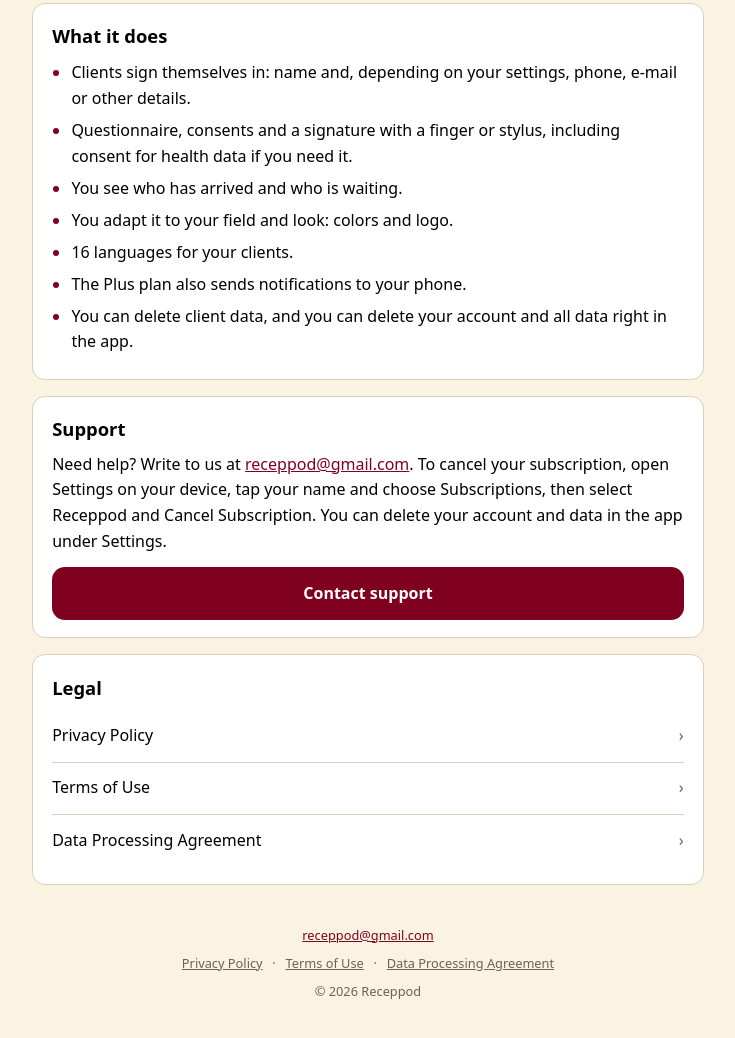
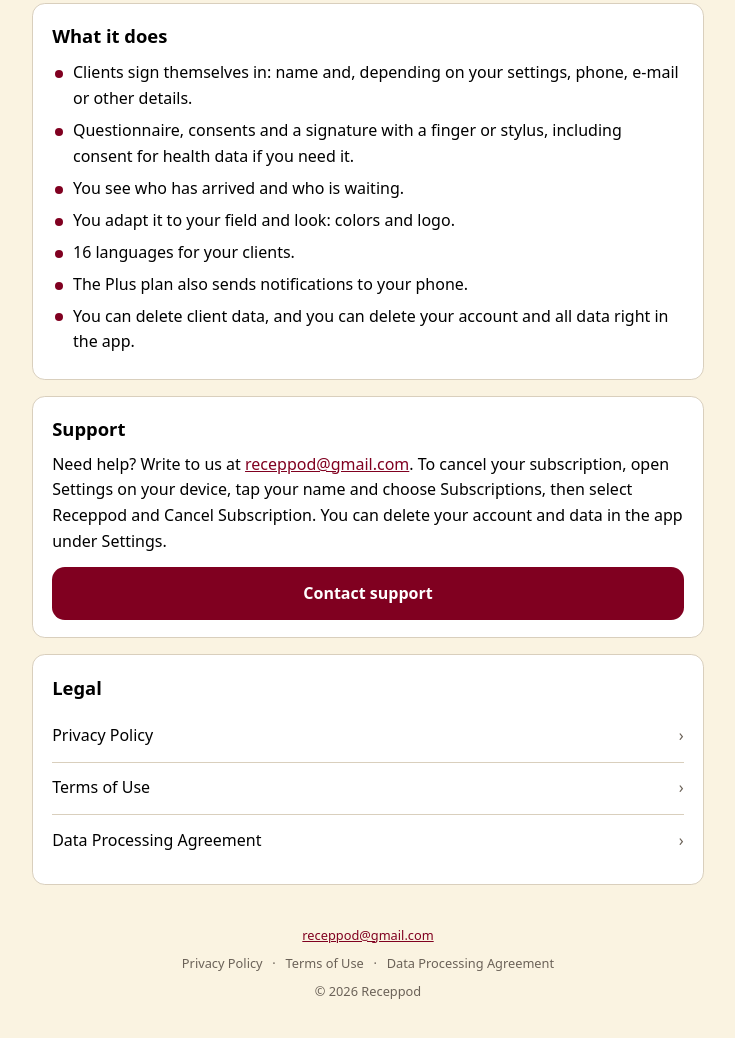
Before and after one commit to Get-receppod/get-receppod.github.io, a plain HTML site: page index.html in a window 1280 px wide. Shown: the part 806-1844 px from the top of the page, without its empty margins (272-1007 px from the left). Drawn offline with Linux system fonts and the light colour scheme.

Commit message:
Add files via upload

```diff
--- a/index.html
+++ b/index.html
@@ -29,11 +29,12 @@ a{color:var(--lk)}
 .doc .it{display:flex;gap:.8rem}.doc .it b{font-weight:600;color:var(--mu);min-width:2.4rem}
 .prov{font-size:.92rem}
 footer{text-align:center;color:var(--mu);font-size:.8rem;margin-top:2.5rem}
-footer a{color:var(--mu);margin:0 .4rem}footer a[href^=mailto]{color:var(--lk)}
+footer a{color:var(--mu);margin:0 .4rem}
+footer a[href$=".html"]{text-decoration:none}footer a[href^=mailto]{color:var(--lk)}
 .btn{color:var(--bt)!important}
 body [lang]{display:none}html[data-l=cs] body [lang=cs],html[data-l=en] body [lang=en]{display:block}
 html[data-l=cs] body span[lang=cs],html[data-l=en] body span[lang=en]{display:inline}
-ul.pts{margin:.6rem 0 0;padding-left:1.2rem}ul.pts li{margin:.4rem 0}ul.pts li::marker{color:var(--ac)}
+ul.pts{margin:.6rem 0 0;padding:0;list-style:none}ul.pts li{margin:.4rem 0;padding-left:1.3rem;position:relative}ul.pts li::before{content:"";position:absolute;left:.15rem;top:.62em;width:.5rem;height:.5rem;border-radius:50%;background:var(--ac)}
 </style></head><body><div class="w"><header><a class="b" href="index.html"><img src="logo.png" alt="">Receppod</a><div class="lg"><button data-l="cs">CZ</button><button data-l="en">EN</button></div></header>
 <div class="hero"><img src="logo.png" alt="Receppod">
 <h1 lang="cs">Receppod</h1><h1 lang="en">Receppod</h1>
```
